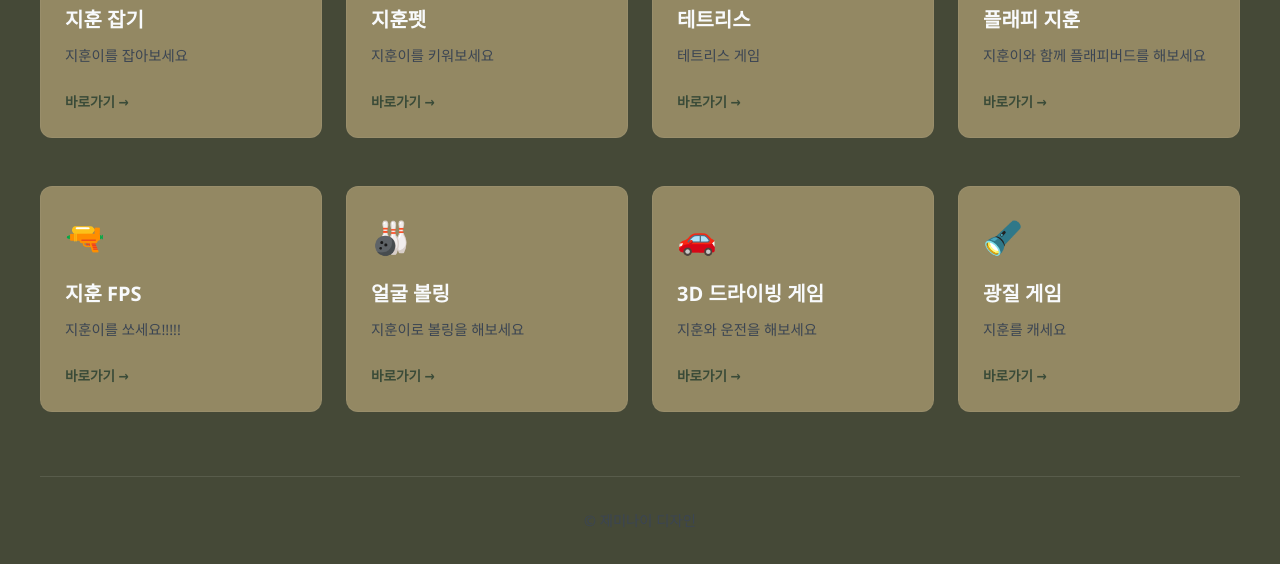
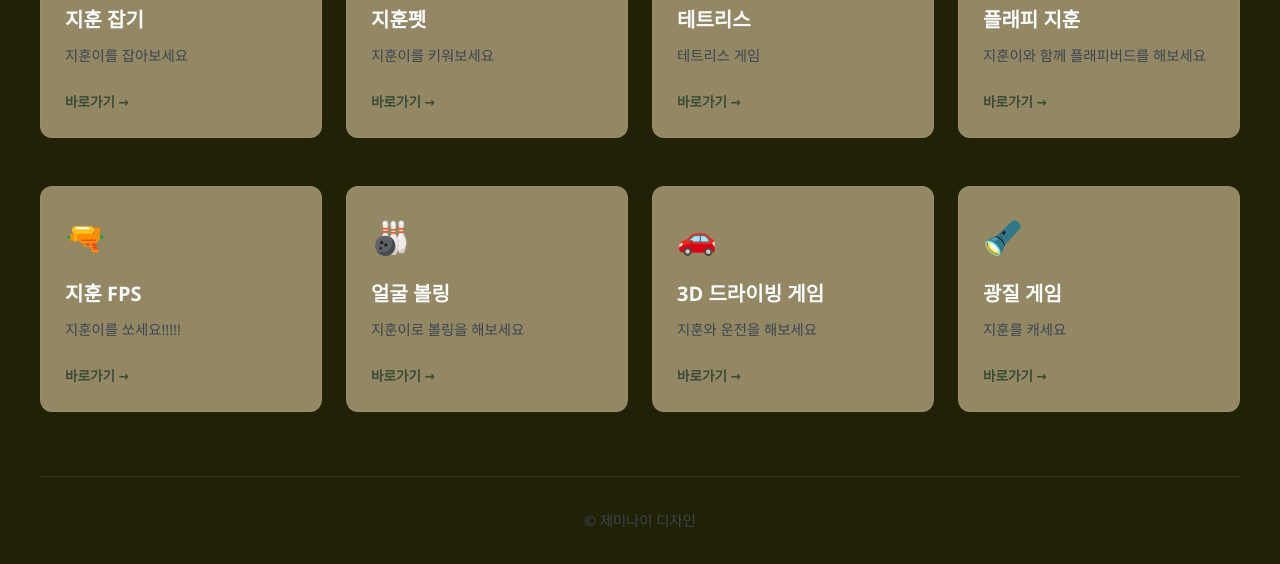
Before and after one commit to jimin0758/JHKGames, a plain HTML site: page index.html in a window 1280 px wide. Shown: the part 610-1174 px from the top of the page. Drawn offline with Linux system fonts and the light colour scheme.

Commit message:
Add files via upload

```diff
--- a/index.html
+++ b/index.html
@@ -13,7 +13,7 @@
     }
 
     :root {
-      --bg-color: #454937;
+      --bg-color: #212105;
       --card-bg: #938863;
       --text-main: #f8fafc;
       --text-muted: #3b4553;
```
